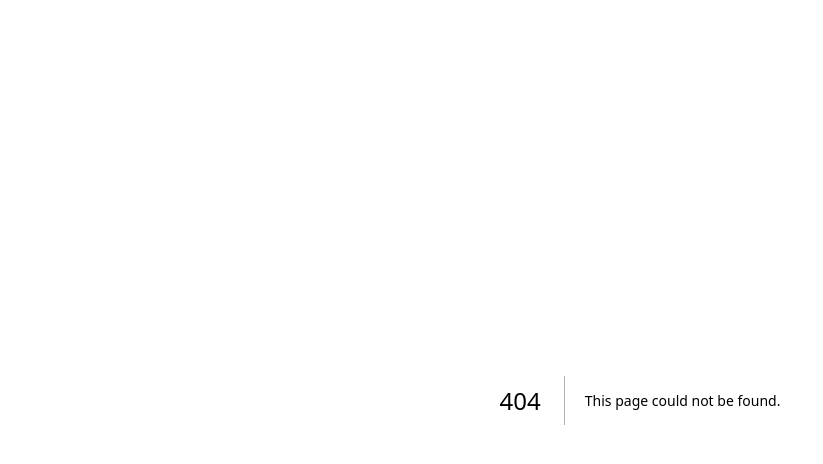
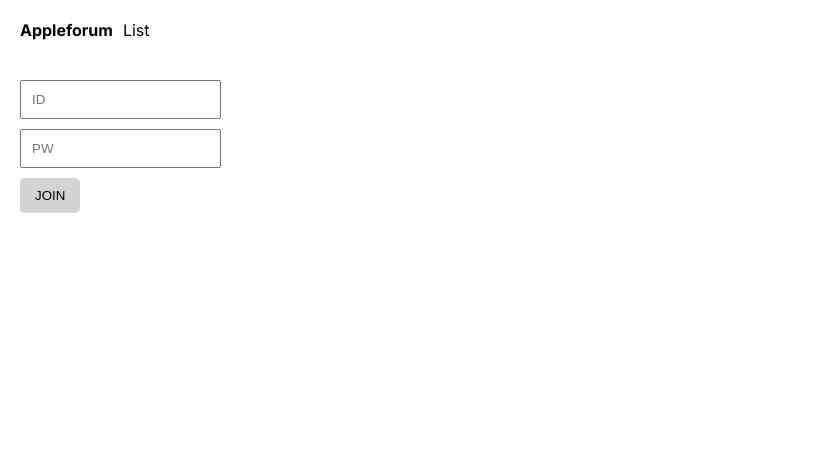
Before and after one commit to gksehfapd/nextjs-forum, a Next.js app: page /join in a window 1280 px wide. Before the commit this address had no page. Shown: the top 464 px of the page, without its empty margins (0-823 px from the left). Built offline with nearby package versions, Linux system fonts and the light colour scheme.

Commit message:
feat: post edit

```diff
--- a/app/detail/[id]/page.tsx
+++ b/app/detail/[postId]/page.tsx
@@ -3,7 +3,9 @@ import { ObjectId } from 'mongodb'
 
 export default async function Detail(props: any) {
 	const db = (await connectDB).db('forum')
-	let result = await db.collection('post').findOne({ _id: new ObjectId(`${props.params.id}`) })
+	let result = await db
+		.collection('post')
+		.findOne({ _id: new ObjectId(`${props.params.postId}`) })
 
 	return (
 		<div>
--- a/app/globals.css
+++ b/app/globals.css
@@ -37,3 +37,15 @@ button {
 	border: none;
 	border-radius: 5px;
 }
+.navbar {
+	background: white;
+	padding: 20px;
+}
+.navbar a {
+	margin-right: 10px;
+	text-decoration: none;
+	color: black;
+}
+.logo {
+	font-weight: bold;
+}
--- /dev/null
+++ b/app/join/page.tsx
@@ -0,0 +1,11 @@
+export default async function Write() {
+	return (
+		<div className="p-20">
+			<form action="/api/signIn" method="POST">
+				<input name="id" placeholder="ID" />
+				<input name="pw" placeholder="PW" />
+				<button type="submit">JOIN</button>
+			</form>
+		</div>
+	)
+}
--- a/app/layout.tsx
+++ b/app/layout.tsx
@@ -1,22 +1,27 @@
 import './globals.css'
 import type { Metadata } from 'next'
 import { Inter } from 'next/font/google'
+import Link from 'next/link'
 
 const inter = Inter({ subsets: ['latin'] })
 
 export const metadata: Metadata = {
-  title: 'Create Next App',
-  description: 'Generated by create next app',
+	title: 'Create Next App',
+	description: 'Generated by create next app'
 }
 
-export default function RootLayout({
-  children,
-}: {
-  children: React.ReactNode
-}) {
-  return (
-    <html lang="en">
-      <body className={inter.className}>{children}</body>
-    </html>
-  )
+export default function RootLayout({ children }: { children: React.ReactNode }) {
+	return (
+		<html lang="en">
+			<body className={inter.className}>
+				<div className="navbar">
+					<Link href="/" className="logo">
+						Appleforum
+					</Link>
+					<Link href="/list">List</Link>
+				</div>
+				{children}
+			</body>
+		</html>
+	)
 }
--- a/app/list/DetailLink.tsx
+++ b/app/list/EditLink.tsx
@@ -2,13 +2,13 @@
 
 import { useRouter } from 'next/navigation'
 
-export default function DetailLink() {
+export default function Edit(props: any) {
 	const router = useRouter()
 
 	return (
 		<button
 			onClick={() => {
-				router.prefetch('/detail/dasds')
+				router.push(`/edit/${props.postId}`)
 			}}
 		>
 			버튼
--- a/app/list/page.tsx
+++ b/app/list/page.tsx
@@ -1,6 +1,6 @@
 import { connectDB } from '@/util/database'
 import Link from 'next/link'
-import DetailLink from './DetailLink'
+import EditLink from './EditLink'
 
 export default async function List() {
 	const db = (await connectDB).db('forum')
@@ -11,11 +11,11 @@ export default async function List() {
 			{result.map((e) => {
 				return (
 					<div className="list-item" key={String(e._id)}>
-						<Link href={`/detail/${e._id.toString()}`} prefetch={false}>
+						<Link href={`/detail/${e._id.toString()}`}>
 							<h4>{e.title}</h4>
 						</Link>
 						<p>{e.content}</p>
-						<DetailLink />
+						<EditLink postId={e._id.toString()} />
 					</div>
 				)
 			})}
--- /dev/null
+++ b/pages/api/editPost.tsx
@@ -0,0 +1,16 @@
+import { connectDB } from '@/util/database'
+import { ObjectId } from 'mongodb'
+
+export default async function handler(req: any, res: any) {
+	if (req.method == 'POST') {
+		let db = (await connectDB).db('forum')
+		let result = await db
+			.collection('post')
+			.updateOne(
+				{ _id: new ObjectId(req.body._id) },
+				{ $set: { title: req.body.title, content: req.body.content } }
+			)
+
+		res.redirect(302, '/list')
+	}
+}
--- /dev/null
+++ b/pages/api/signIn.tsx
@@ -0,0 +1,18 @@
+import { connectDB } from '@/util/database'
+
+export default async function handler(req: any, res: any) {
+	if (req.method === 'POST') {
+		if (req.body.id == '') {
+			return res.status(500).json('아이디쓰셈')
+		} else if (req.body.pw == '') {
+			return res.status(500).json('비번쓰셈')
+		}
+		try {
+			const db = (await connectDB).db('user')
+			await db.collection('userInfo').insertOne(req.body)
+			return res.status(200).redirect('/list')
+		} catch (error) {
+			alert('오류!')
+		}
+	}
+}
```
Also changed, not shown: app/edit/[postId]/page.tsx (added, +20 -0 lines).
